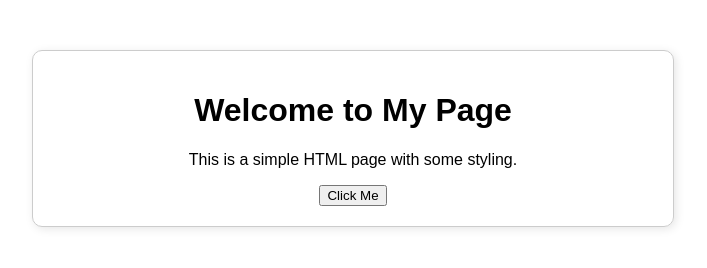
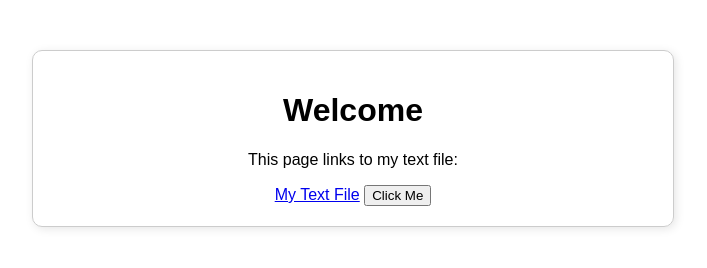
Before and after one commit to CKShetty4/Lab, a plain HTML site: page index.html in a window 1280 px wide. Shown: the whole page, without its empty margins (287-994 px from the left). Drawn offline with Linux system fonts and the light colour scheme.

Commit message:
Update index.html

```diff
--- a/index.html
+++ b/index.html
@@ -22,8 +22,9 @@
 </head>
 <body>
     <div class="container">
-        <h1>Welcome to My Page</h1>
-        <p>This is a simple HTML page with some styling.</p>
+        <h1>Welcome</h1>
+    <p>This page links to my text file:</p>
+    <a href="file.txt">My Text File</a>
         <button onclick="alert('Hello!')">Click Me</button>
     </div>
 </body>
```
